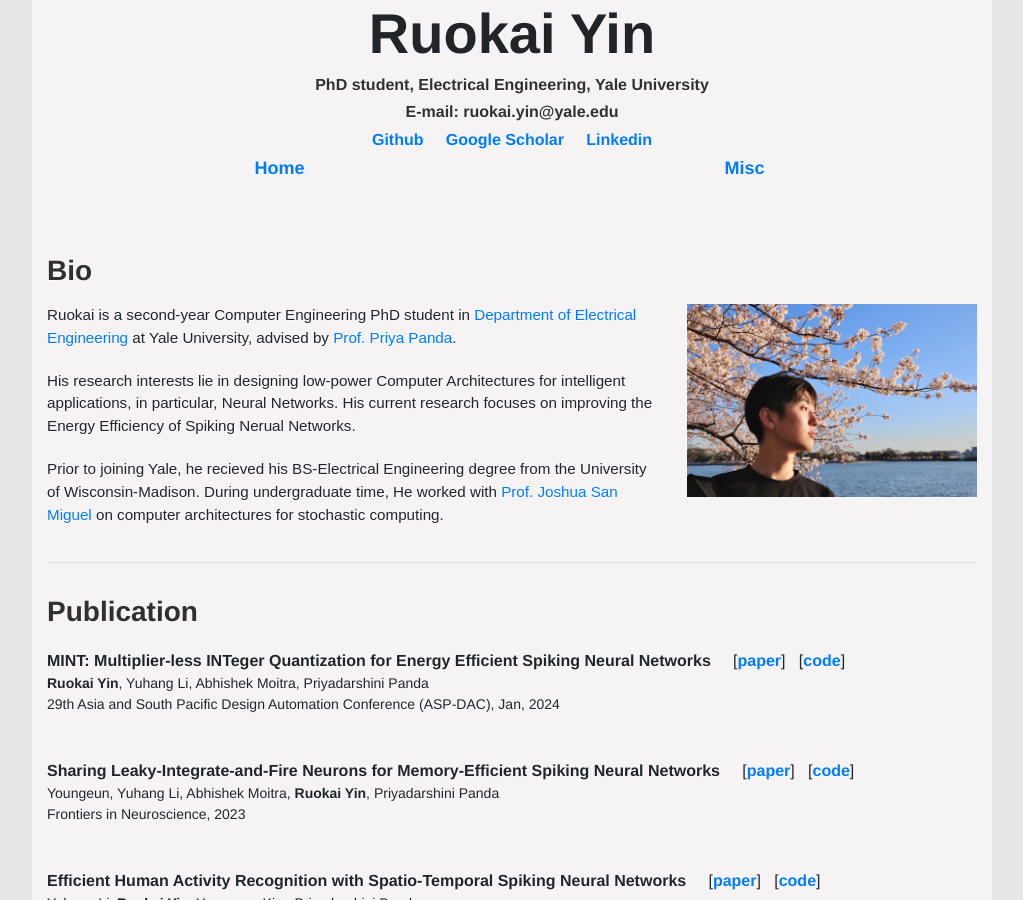
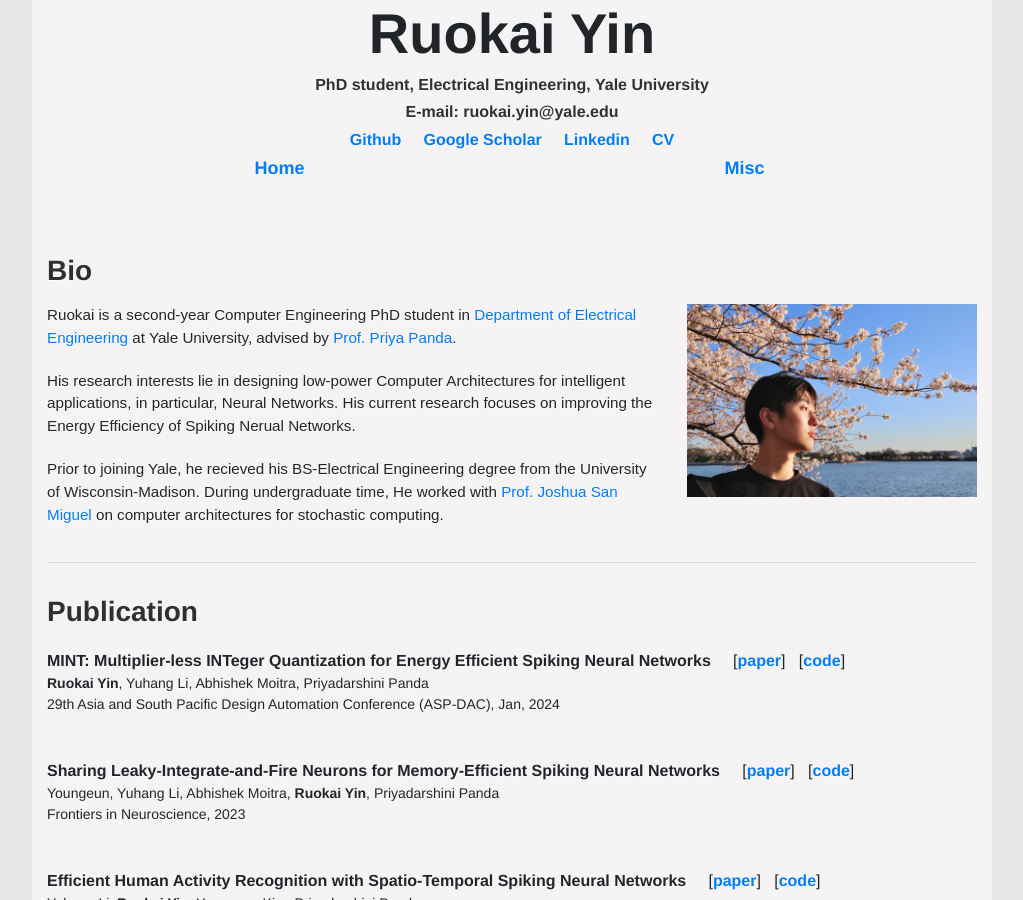
Before and after one commit to RuokaiYin/RuokaiYin.github.io, a Jekyll site: the page built from index.html, in a window 1280 px wide and 900 px high. Shown: the whole window, without its empty margins (128-1151 px from the left). Built offline with Jekyll 4.4.1, drawn with Linux system fonts in a browser that asks for light colours.

Commit message:
update CV

```diff
--- a/_includes/header.html
+++ b/_includes/header.html
@@ -7,4 +7,6 @@
     <a href="https://scholar.google.com/citations?user=MF1nKn4AAAAJ&hl=en" class="external" target="_blank">Google Scholar</a>
     &nbsp;&nbsp;&nbsp;
     <a href="https://www.linkedin.com/in/ruokai-yin-1296201b6/" class="external" target="_blank">Linkedin</a>
+    &nbsp;&nbsp;&nbsp;
+    <a href="cv/RuokaiYin_CV.pdf" class="external" target="_blank">CV</a>
 </h4>
```
Also changed, not shown: 1 other file.
